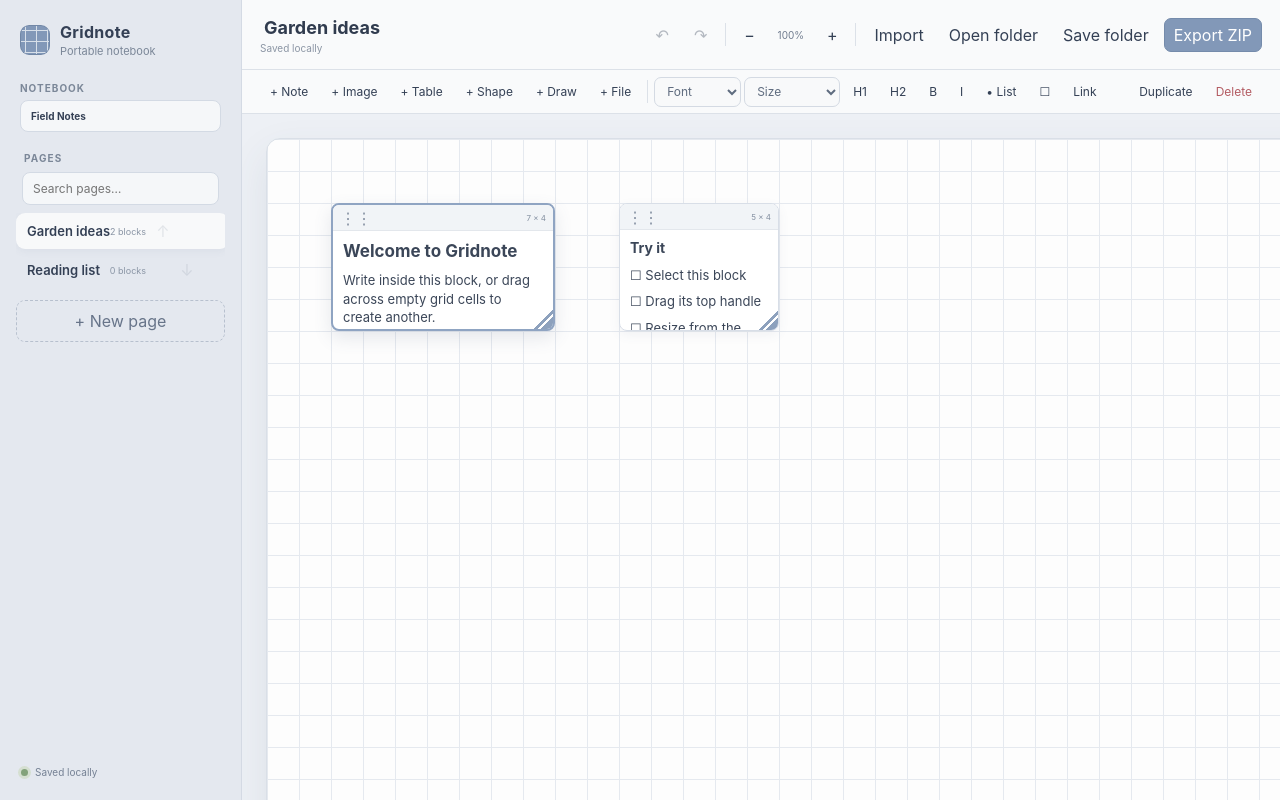
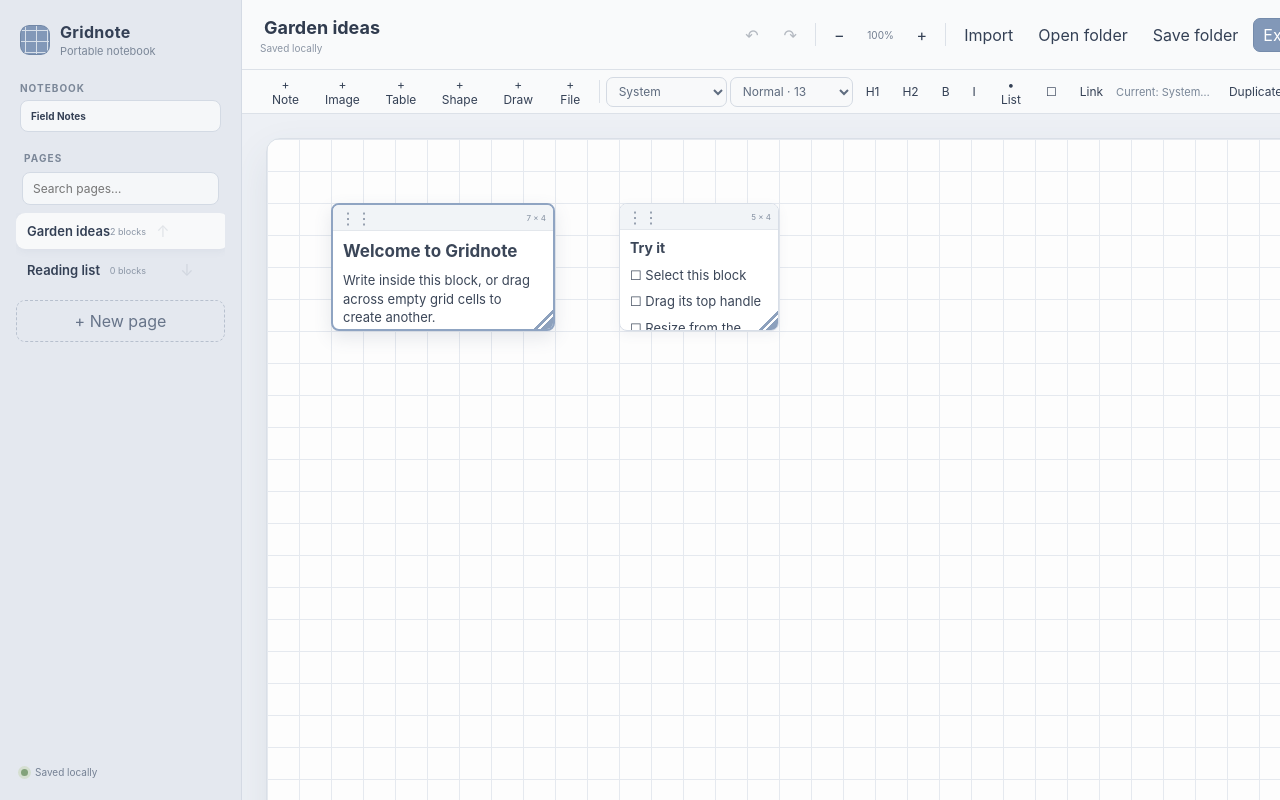
Before and after one commit to SoldierInLand/No.7-GridNote, a Next.js app: page / in a window 1280 px wide. Built offline with nearby package versions, Linux system fonts and the light colour scheme.

Commit message:
feat: reflect selected text formatting

```diff
--- a/app/GridnoteEditor.tsx
+++ b/app/GridnoteEditor.tsx
@@ -46,7 +46,11 @@
   initialNotebook,
   uid,
 } from "@/lib/notebook-model";
-import { RichTextEditor } from "./RichTextEditor";
+import {
+  emptyTextFormat,
+  RichTextEditor,
+  type TextFormatState,
+} from "./RichTextEditor";
 
 const { cell: CELL, columns: COLUMNS, rows: ROWS } = GRID;
 
@@ -97,6 +101,8 @@
   const [warningMessage, setWarningMessage] = useState("");
   const [phoneMode, setPhoneMode] = useState<"edit" | "pan">("edit");
   const [pageQuery, setPageQuery] = useState("");
+  const [textFormat, setTextFormat] =
+    useState<TextFormatState>(emptyTextFormat);
   const [drawColor, setDrawColor] = useState("#556b5d");
   const [drawWidth, setDrawWidth] = useState(3);
   const [drawingStrokeId, setDrawingStrokeId] = useState<string | null>(null);
@@ -158,6 +164,12 @@
   const selectedBlock = activePage?.blocks.find(
     (block) => block.id === selectedId,
   );
+
+  useEffect(() => {
+    if (selectedBlock?.type !== "rich-text") {
+      setTextFormat(emptyTextFormat);
+    }
+  }, [selectedBlock?.type]);
   const interactionBlockId =
     interaction && interaction.kind !== "create" ? interaction.id : null;
 
@@ -574,6 +586,7 @@
     }
     document.execCommand(command, false, value);
     saveBlockHtml(selectedId, editor.innerHTML);
+    document.dispatchEvent(new Event("selectionchange"));
   };
 
   const rememberTextSelection = (editor: HTMLElement) => {
@@ -1077,6 +1090,28 @@
     ],
     [],
   );
+  const formatIsMixed = Object.entries(textFormat).some(
+    ([key, value]) => key !== "hasSelection" && value === "mixed",
+  );
+  const formatSummary = formatIsMixed
+    ? "Selection: mixed formatting"
+    : [
+        textFormat.block !== "p" ? textFormat.block.toUpperCase() : null,
+        textFormat.font === "system-ui" ? "System" : textFormat.font,
+        {
+          "1": "10 px",
+          "2": "13 px",
+          "3": "16 px",
+          "4": "18 px",
+          "5": "24 px",
+        }[textFormat.size as "1" | "2" | "3" | "4" | "5"],
+        textFormat.bold === true ? "Bold" : null,
+        textFormat.italic === true ? "Italic" : null,
+        textFormat.list === true ? "List" : null,
+        textFormat.link === true ? "Link" : null,
+      ]
+        .filter(Boolean)
+        .join(" · ");
   const visiblePages = useMemo(() => {
     const query = pageQuery.trim().toLocaleLowerCase();
     if (!query) return notebook.pages;
@@ -1296,7 +1331,7 @@
             <span className="sr-only">Font</span>
             <select
               aria-label="Font"
-              defaultValue=""
+              value={textFormat.font}
               disabled={selectedBlock?.type !== "rich-text"}
               onChange={(event) => {
                 if (event.target.value) {
@@ -1304,9 +1339,8 @@
                 }
               }}
             >
-              <option value="" disabled>
-                Font
-              </option>
+              <option value="mixed" disabled>Mixed fonts</option>
+              <option value="system-ui">System</option>
               <option value="Arial">Sans</option>
               <option value="Georgia">Serif</option>
               <option value="Courier New">Mono</option>
@@ -1316,7 +1350,7 @@
             <span className="sr-only">Text size</span>
             <select
               aria-label="Text size"
-              defaultValue=""
+              value={textFormat.size}
               disabled={selectedBlock?.type !== "rich-text"}
               onChange={(event) => {
                 if (event.target.value) {
@@ -1324,27 +1358,48 @@
                 }
               }}
             >
-              <option value="" disabled>
-                Size
-              </option>
-              <option value="2">Small</option>
-              <option value="3">Normal</option>
-              <option value="4">Large</option>
-              <option value="5">Title</option>
+              <option value="mixed" disabled>Mixed sizes</option>
+              <option value="1">Small · 10</option>
+              <option value="2">Normal · 13</option>
+              <option value="3">Medium · 16</option>
+              <option value="4">Large · 18</option>
+              <option value="5">Title · 24</option>
             </select>
           </label>
           {toolbar.map((item) => (
             <button
               key={`${item.command}-${item.label}`}
+              className={
+                (item.command === "bold" && textFormat.bold === true) ||
+                (item.command === "italic" && textFormat.italic === true) ||
+                (item.command === "insertUnorderedList" &&
+                  textFormat.list === true) ||
+                (item.command === "formatBlock" &&
+                  textFormat.block === item.value)
+                  ? "active"
+                  : ""
+              }
               disabled={selectedBlock?.type !== "rich-text"}
               onPointerDown={(event) => event.preventDefault()}
               onClick={() => runFormat(item.command, item.value)}
               aria-label={item.label}
+              aria-pressed={
+                item.command === "bold"
+                  ? textFormat.bold === true
+                  : item.command === "italic"
+                    ? textFormat.italic === true
+                    : item.command === "insertUnorderedList"
+                      ? textFormat.list === true
+                      : item.command === "formatBlock"
+                        ? textFormat.block === item.value
+                        : undefined
+              }
             >
               {item.label}
             </button>
           ))}
           <button
+            className={textFormat.link === true ? "active" : ""}
             disabled={selectedBlock?.type !== "rich-text"}
             onPointerDown={(event) => event.preventDefault()}
             onClick={() => {
@@ -1354,6 +1409,14 @@
           >
             Link
           </button>
+          {selectedBlock?.type === "rich-text" && (
+            <span className={`format-summary ${formatIsMixed ? "mixed" : ""}`}>
+              {textFormat.hasSelection ? "Selection: " : "Current: "}
+              {formatIsMixed
+                ? "mixed formatting"
+                : formatSummary || "Plain text"}
+            </span>
+          )}
           <span className="toolbar-spacer" />
           <button disabled={!selectedBlock} onClick={duplicateSelected}>
             Duplicate
@@ -1467,6 +1530,7 @@
                         html={block.html}
                         onSave={(html) => saveBlockHtml(block.id, html)}
                         onSelectionChange={rememberTextSelection}
+                        onFormatChange={setTextFormat}
                       />
                     ) : block.type === "image" ? (
                       <div className="image-editor">
--- a/app/RichTextEditor.tsx
+++ b/app/RichTextEditor.tsx
@@ -1,19 +1,130 @@
 "use client";
 
-import { useLayoutEffect, useRef } from "react";
+import { useEffect, useLayoutEffect, useRef } from "react";
+
+type Mixed<T> = T | "mixed";
+
+export type TextFormatState = {
+  hasSelection: boolean;
+  font: Mixed<"system-ui" | "Arial" | "Georgia" | "Courier New">;
+  size: Mixed<"1" | "2" | "3" | "4" | "5">;
+  block: Mixed<"p" | "h1" | "h2" | "h3">;
+  bold: Mixed<boolean>;
+  italic: Mixed<boolean>;
+  list: Mixed<boolean>;
+  link: Mixed<boolean>;
+};
+
+export const emptyTextFormat: TextFormatState = {
+  hasSelection: false,
+  font: "system-ui",
+  size: "2",
+  block: "p",
+  bold: false,
+  italic: false,
+  list: false,
+  link: false,
+};
 
 type RichTextEditorProps = {
   blockId: string;
   html: string;
   onSave: (html: string) => void;
   onSelectionChange: (editor: HTMLElement) => void;
+  onFormatChange: (format: TextFormatState) => void;
 };
+
+function shared<T>(values: T[]): Mixed<T> {
+  return values.every((value) => value === values[0]) ? values[0] : "mixed";
+}
+
+function selectedElements(editor: HTMLElement) {
+  const selection = window.getSelection();
+  if (!selection?.rangeCount) return [];
+  const range = selection.getRangeAt(0);
+  if (!editor.contains(range.commonAncestorContainer)) return [];
+  if (range.collapsed) {
+    const node = selection.anchorNode;
+    const element =
+      node?.nodeType === Node.ELEMENT_NODE
+        ? (node as Element)
+        : node?.parentElement;
+    return element ? [element] : [editor];
+  }
+  const walker = document.createTreeWalker(editor, NodeFilter.SHOW_TEXT);
+  const elements: Element[] = [];
+  let node = walker.nextNode();
+  while (node) {
+    if (node.textContent?.trim() && range.intersectsNode(node)) {
+      const element = node.parentElement;
+      if (element && !elements.includes(element)) elements.push(element);
+    }
+    node = walker.nextNode();
+  }
+  return elements.length ? elements : [editor];
+}
+
+function ownsSelection(editor: HTMLElement) {
+  const selection = window.getSelection();
+  return Boolean(
+    selection?.rangeCount &&
+      editor.contains(selection.getRangeAt(0).commonAncestorContainer),
+  );
+}
+
+function fontValue(fontFamily: string): TextFormatState["font"] {
+  const font = fontFamily.toLowerCase();
+  if (font.includes("courier") || font.includes("monospace")) {
+    return "Courier New";
+  }
+  if (font.includes("georgia")) return "Georgia";
+  if (font.includes("arial")) return "Arial";
+  return "system-ui";
+}
+
+function sizeValue(fontSize: string): TextFormatState["size"] {
+  const pixels = Number.parseFloat(fontSize);
+  if (pixels <= 11) return "1";
+  if (pixels <= 14) return "2";
+  if (pixels <= 17) return "3";
+  if (pixels <= 21) return "4";
+  return "5";
+}
+
+function blockValue(element: Element): "p" | "h1" | "h2" | "h3" {
+  const block = element.closest("h1,h2,h3,p");
+  const tag = block?.tagName.toLowerCase();
+  return tag === "h1" || tag === "h2" || tag === "h3" ? tag : "p";
+}
+
+function readFormat(editor: HTMLElement): TextFormatState {
+  const elements = selectedElements(editor);
+  if (!elements.length) return emptyTextFormat;
+  const styles = elements.map((element) => getComputedStyle(element));
+  return {
+    hasSelection: !window.getSelection()?.isCollapsed,
+    font: shared(styles.map((style) => fontValue(style.fontFamily))),
+    size: shared(styles.map((style) => sizeValue(style.fontSize))),
+    block: shared(elements.map(blockValue)),
+    bold: shared(
+      styles.map(
+        (style) =>
+          style.fontWeight === "bold" ||
+          Number.parseInt(style.fontWeight, 10) >= 600,
+      ),
+    ),
+    italic: shared(styles.map((style) => style.fontStyle === "italic")),
+    list: shared(elements.map((element) => Boolean(element.closest("li")))),
+    link: shared(elements.map((element) => Boolean(element.closest("a")))),
+  };
+}
 
 export function RichTextEditor({
   blockId,
   html,
   onSave,
   onSelectionChange,
+  onFormatChange,
 }: RichTextEditorProps) {
   const editorRef = useRef<HTMLDivElement>(null);
 
@@ -24,6 +135,20 @@
     }
   }, [blockId, html]);
 
+  useEffect(() => {
+    const update = () => {
+      const editor = editorRef.current;
+      if (editor && ownsSelection(editor)) onFormatChange(readFormat(editor));
+    };
+    document.addEventListener("selectionchange", update);
+    return () => document.removeEventListener("selectionchange", update);
+  }, [onFormatChange]);
+
+  const updateSelection = (editor: HTMLElement) => {
+    onSelectionChange(editor);
+    onFormatChange(readFormat(editor));
+  };
+
   return (
     <div
       ref={editorRef}
@@ -33,10 +158,10 @@
       suppressContentEditableWarning
       spellCheck
       onBlur={(event) => onSave(event.currentTarget.innerHTML)}
-      onInput={(event) => onSelectionChange(event.currentTarget)}
-      onSelect={(event) => onSelectionChange(event.currentTarget)}
-      onKeyUp={(event) => onSelectionChange(event.currentTarget)}
-      onPointerUp={(event) => onSelectionChange(event.currentTarget)}
+      onInput={(event) => updateSelection(event.currentTarget)}
+      onSelect={(event) => updateSelection(event.currentTarget)}
+      onKeyUp={(event) => updateSelection(event.currentTarget)}
+      onPointerUp={(event) => updateSelection(event.currentTarget)}
     />
   );
 }
--- a/app/globals.css
+++ b/app/globals.css
@@ -374,6 +374,27 @@
   min-height: 30px;
   padding: 4px 9px;
   font-size: 12px;
+}
+
+.formatbar button.active {
+  color: #3f536f;
+  background: #dfe6ef;
+  border-color: #aebdd0;
+  box-shadow: inset 0 0 0 1px #c4cfdd;
+}
+
+.format-summary {
+  max-width: 260px;
+  overflow: hidden;
+  color: #7a8798;
+  font-size: 11px;
+  text-overflow: ellipsis;
+  white-space: nowrap;
+}
+
+.format-summary.mixed {
+  color: #765f47;
+  font-style: italic;
 }
 
 .format-select select {
```
